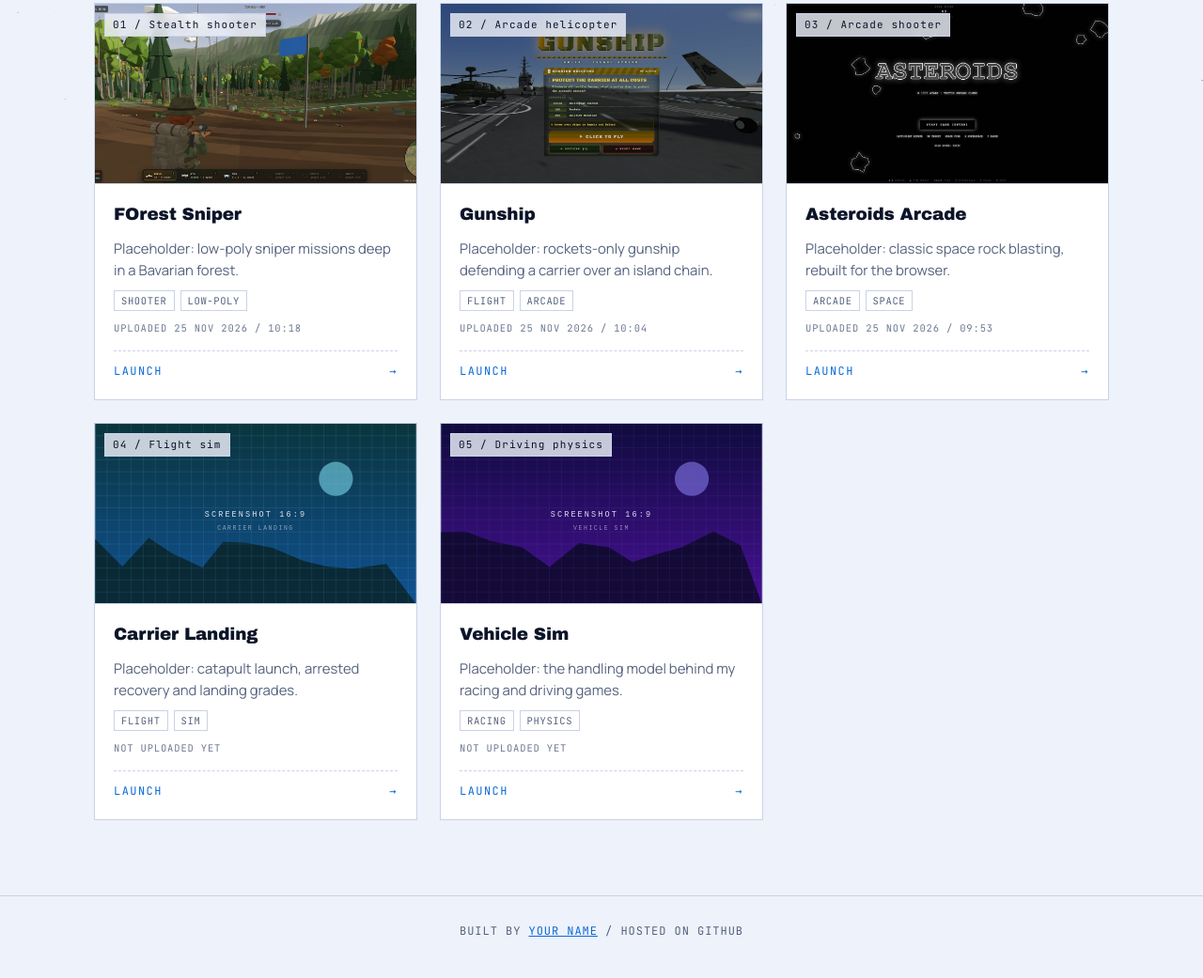
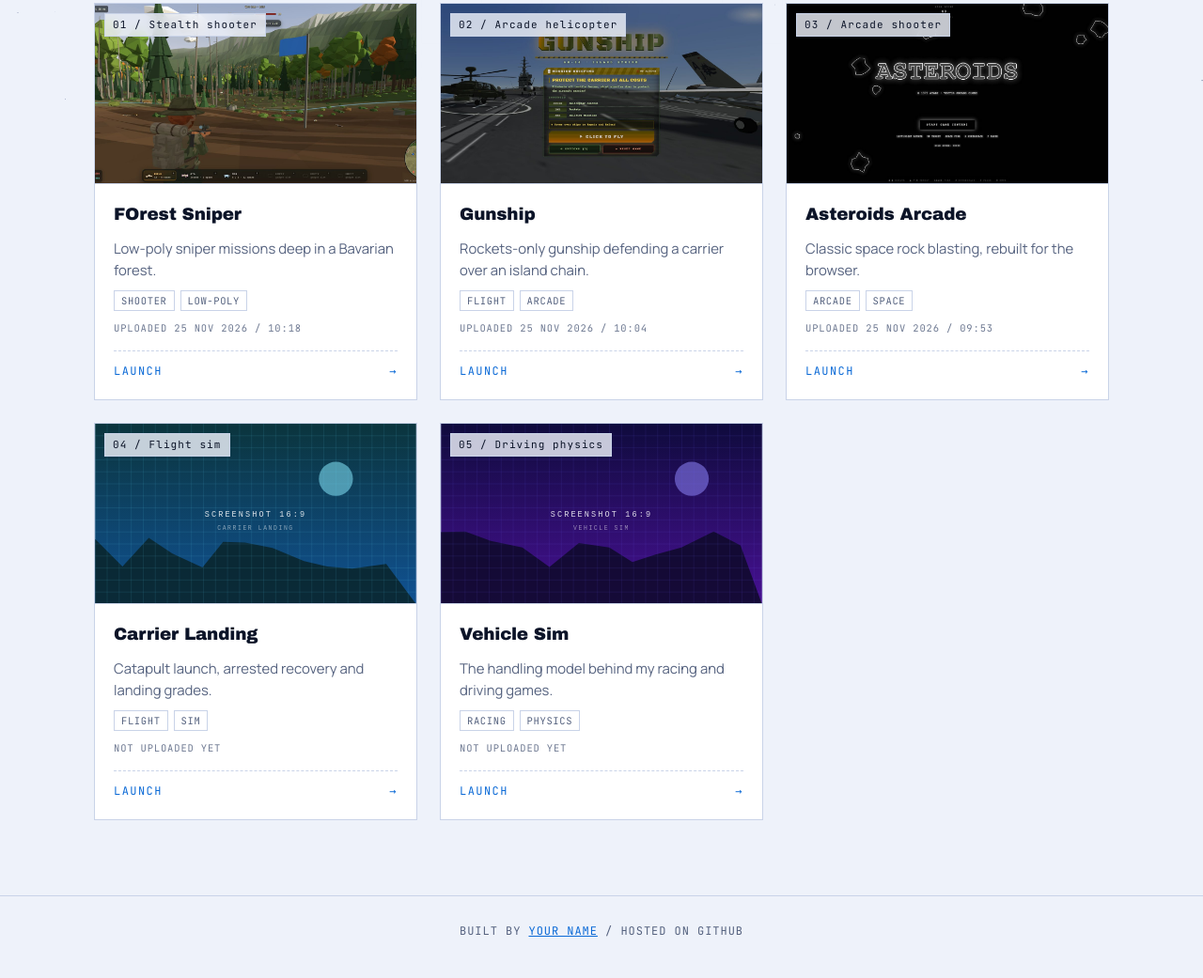
Before and after one commit to 5panners/launcher, a plain HTML site: page index.html in a window 1280 px wide. Shown: the part 658-1699 px from the top of the page at 94% size. Drawn offline with Linux system fonts and the light colour scheme; a web font is replaced by a local one.

Commit message:
Remove Placeholder prefix from descriptions
Co-Authored-By: Claude Sonnet 5.5 <noreply@anthropic.com>
Claude-Session: https://claude.ai/code/session_01R7kVu37ZmYkUawW6WZm6if

```diff
--- a/index.html
+++ b/index.html
@@ -134,11 +134,11 @@ footer a { color: var(--accent); }
 const PROFILE_URL = "#";
 const AUTHOR = "Your Name";
 const GAMES = [
-  { title: "Asteroids Arcade", tag: "Arcade shooter",    desc: "Placeholder: classic space rock blasting, rebuilt for the browser.",         tags: ["Arcade", "Space"],         url: "https://5panners.github.io/launcher/Asteroids-Arcade.html", img: "screenshots/asteroids-arcade.jpg", up: "2026-11-25T09:53:19Z" },
-  { title: "Gunship",          tag: "Arcade helicopter",  desc: "Placeholder: rockets-only gunship defending a carrier over an island chain.", tags: ["Flight", "Arcade"],        url: "https://5panners.github.io/gunship/", img: "screenshots/gunship.jpg", up: "2026-11-25T10:04:32Z" },
-  { title: "FOrest Sniper",    tag: "Stealth shooter",    desc: "Placeholder: low-poly sniper missions deep in a Bavarian forest.",           tags: ["Shooter", "Low-poly"],     url: "https://5panners.github.io/forest-sniper/", img: "screenshots/forest-sniper.jpg", up: "2026-11-25T10:18:00Z" },
-  { title: "Carrier Landing",  tag: "Flight sim",         desc: "Placeholder: catapult launch, arrested recovery and landing grades.",        tags: ["Flight", "Sim"],           url: "#", img: "screenshots/carrier-landing.jpg" },
-  { title: "Vehicle Sim",      tag: "Driving physics",    desc: "Placeholder: the handling model behind my racing and driving games.",        tags: ["Racing", "Physics"],       url: "#", img: "screenshots/vehicle-sim.jpg" }
+  { title: "Asteroids Arcade", tag: "Arcade shooter",    desc: "Classic space rock blasting, rebuilt for the browser.",         tags: ["Arcade", "Space"],         url: "https://5panners.github.io/launcher/Asteroids-Arcade.html", img: "screenshots/asteroids-arcade.jpg", up: "2026-11-25T09:53:19Z" },
+  { title: "Gunship",          tag: "Arcade helicopter",  desc: "Rockets-only gunship defending a carrier over an island chain.", tags: ["Flight", "Arcade"],        url: "https://5panners.github.io/gunship/", img: "screenshots/gunship.jpg", up: "2026-11-25T10:04:32Z" },
+  { title: "FOrest Sniper",    tag: "Stealth shooter",    desc: "Low-poly sniper missions deep in a Bavarian forest.",           tags: ["Shooter", "Low-poly"],     url: "https://5panners.github.io/forest-sniper/", img: "screenshots/forest-sniper.jpg", up: "2026-11-25T10:18:00Z" },
+  { title: "Carrier Landing",  tag: "Flight sim",         desc: "Catapult launch, arrested recovery and landing grades.",        tags: ["Flight", "Sim"],           url: "#", img: "screenshots/carrier-landing.jpg" },
+  { title: "Vehicle Sim",      tag: "Driving physics",    desc: "The handling model behind my racing and driving games.",        tags: ["Racing", "Physics"],       url: "#", img: "screenshots/vehicle-sim.jpg" }
 ];
 /* ===================== */
 /* up: ISO upload date/time (UTC). Newest first; games without one (not uploaded yet) go last. */
```
